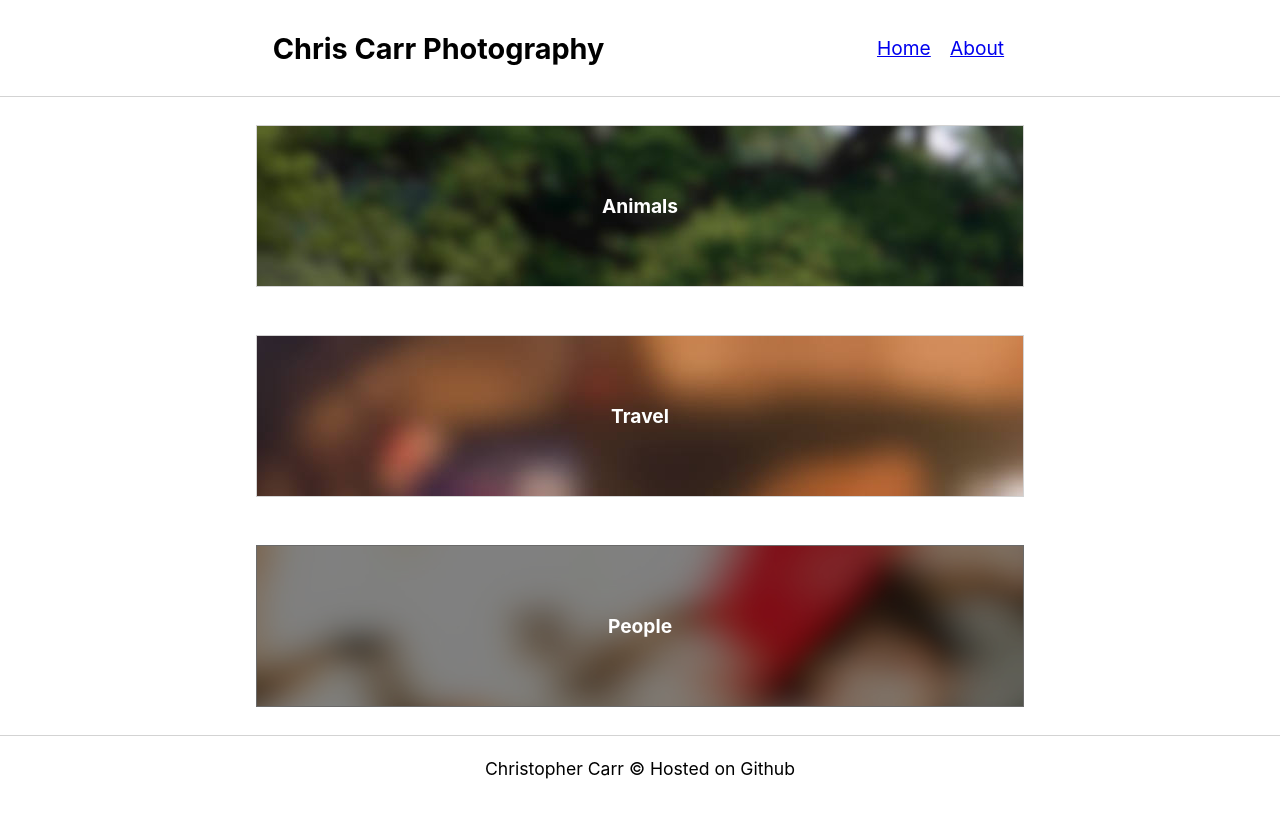
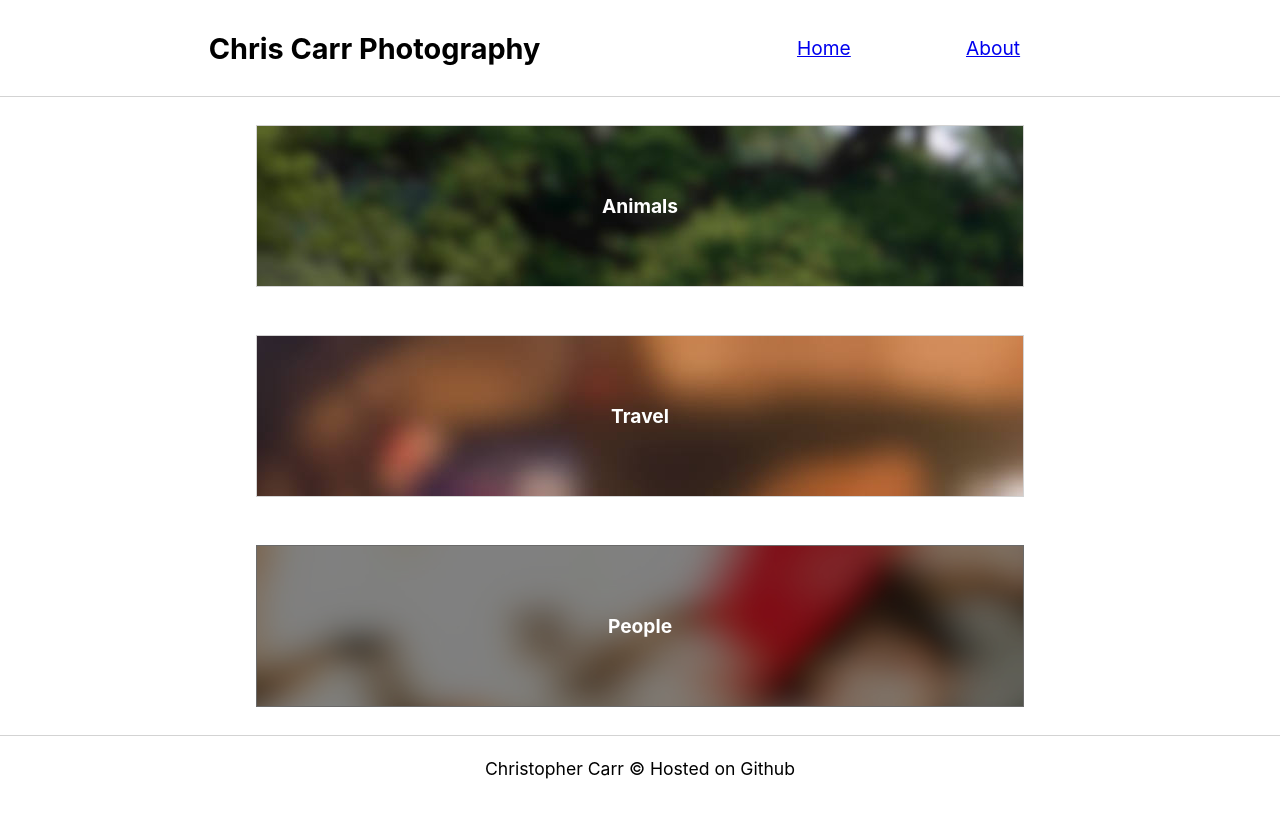
Before and after one commit to christocarr/photo-gallery, a React (Create React App) app: page / in a window 1280 px wide. Shown: the top 818 px of the page. Built offline with nearby package versions, Linux system fonts and the light colour scheme.

Commit message:
Change menu size link padding

```diff
--- a/src/App.css
+++ b/src/App.css
@@ -46,8 +46,8 @@ h1 {
   display: flex;
   flex-direction: column;
   justify-content: center;
-  width: 10em;
-  height: 16em;
+  width: 13em;
+  height: 20em;
   position: absolute;
   top: 5em;
   right: 50px;
@@ -62,11 +62,16 @@ ul {
 }
 
 .nav-link {
-  margin: 0 1em 1.5em 0;
+  margin: 0 1em 2.5em 0;
+}
+
+.nav-link a {
+  padding: 0.8em 2.5em 0.8em 2.5em;
 }
 
 .nav-link:last-of-type {
   margin: 0 1em 0 0;
+
 }
 
 /***hide navigation on menu clicked***/
```
